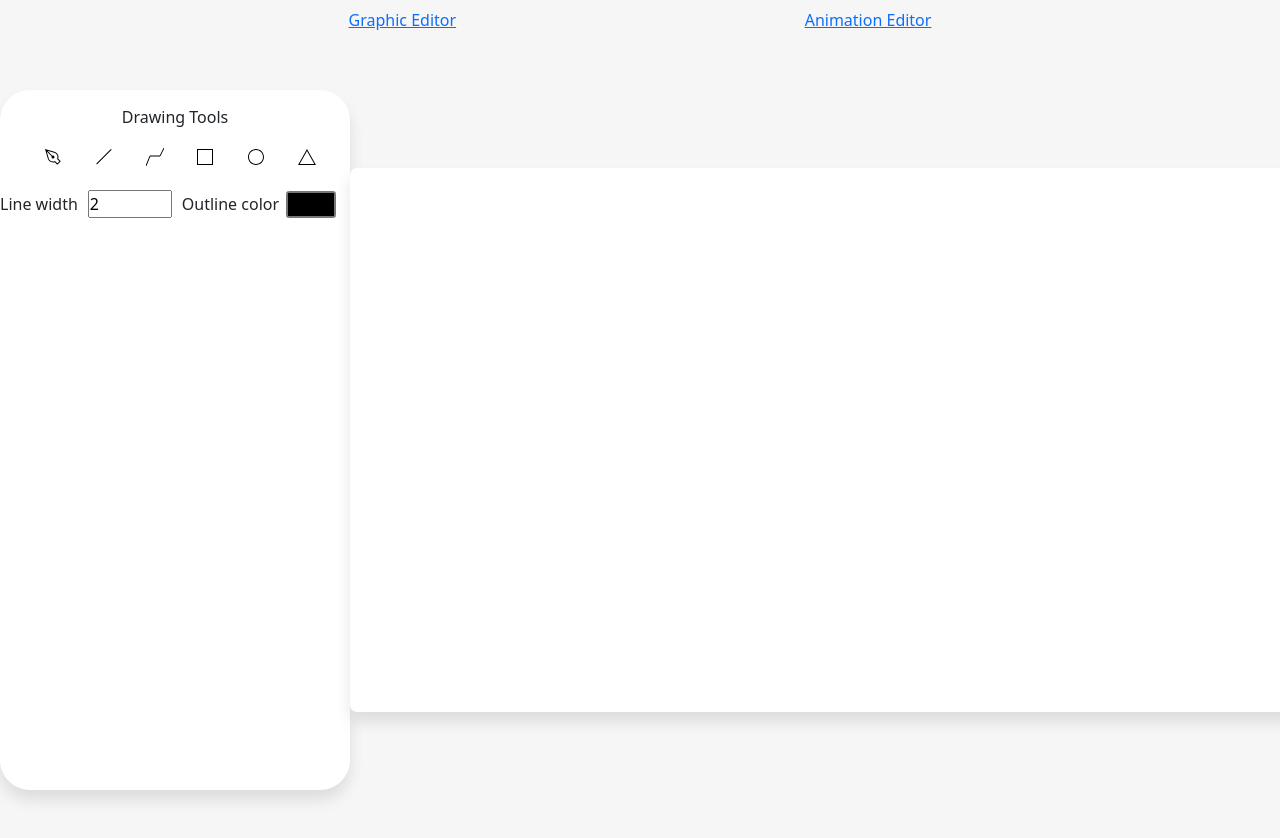
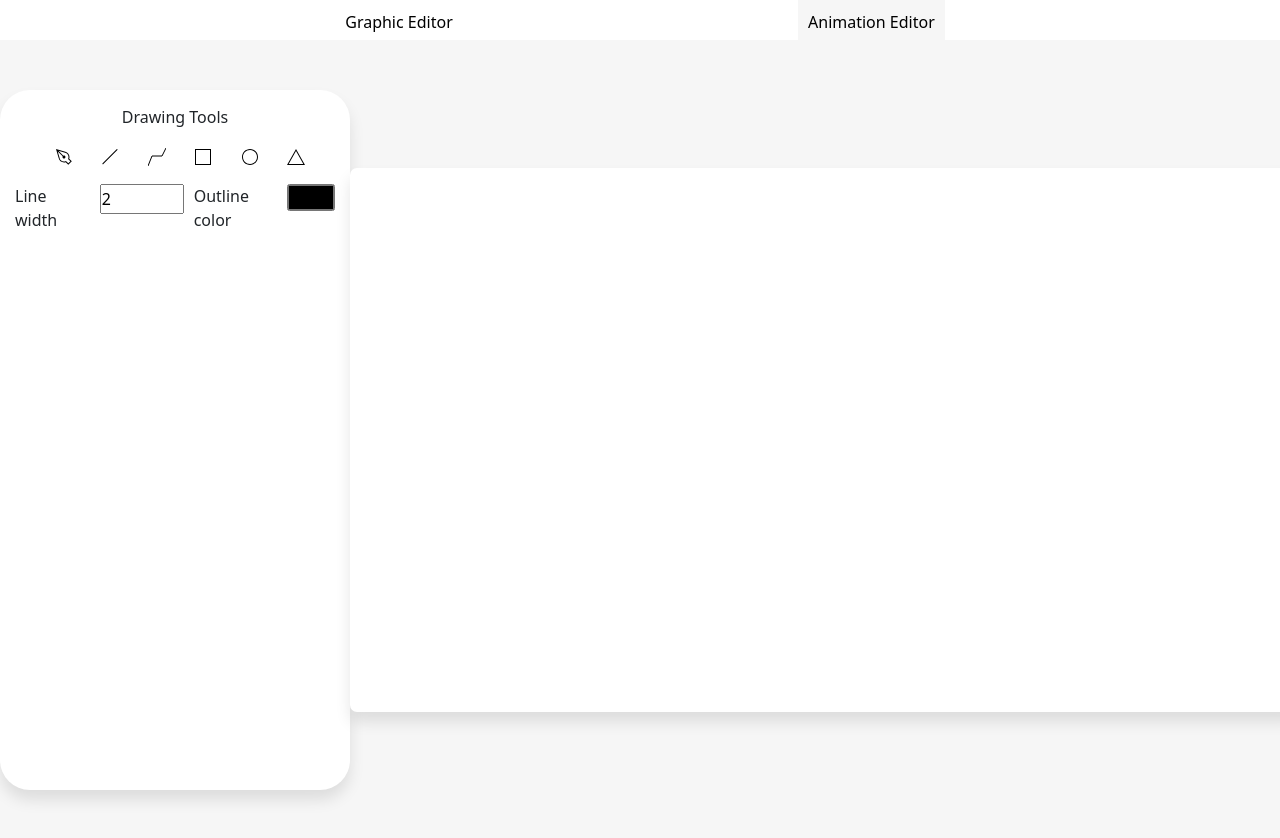
Before and after one commit to DaryaSukhanova/Story-maker, a React (Create React App) app in the folder client/: page /animation-editor in a window 1280 px wide. Shown: the top 838 px of the page. Built offline with nearby package versions, Linux system fonts and the light colour scheme.

Commit message:
changing styles for nav bar

```diff
--- a/client/src/components/Navbar.jsx
+++ b/client/src/components/Navbar.jsx
@@ -1,11 +1,15 @@
 import React from 'react';
-import {Link} from "react-router-dom";
-
+import { NavLink } from 'react-router-dom'
+import "../styles/nav-bar.scss"
 const Navbar = () => {
     return (
         <div className="nav-bar">
-            <Link to="/graphic-editor">Graphic Editor</Link>
-            <Link to="/animation-editor">Animation Editor</Link>
+            <NavLink to="/graphic-editor" activeClassName="active-link">
+                Graphic Editor
+            </NavLink>
+            <NavLink to="/animation-editor" activeClassName="active-link">
+                Animation Editor
+            </NavLink>
         </div>
     );
 };
--- a/client/src/components/SvgSettingBar.jsx
+++ b/client/src/components/SvgSettingBar.jsx
@@ -1,10 +1,10 @@
 import React from 'react';
 import toolState from "../store/toolState";
 import svgToolState from "../store/svgToolState";
-
+import "../styles/svg-toolbar.scss"
 const SvgSettingBar = () => {
     return (
-        <div className="setting-bar">
+        <div className="svg-setting-bar">
             <label htmlFor="line-width">Line width</label>
             <input
                 onChange={e => svgToolState.setLineWidth(e.target.value)}
@@ -12,7 +12,7 @@ const SvgSettingBar = () => {
                 id="line-width" type="number"
                 defaultValue={2} min={1} max={50}
             />
-            <label htmlFor="stroke-color" style={{marginRight: 7}}>Outline color</label>
+            <label htmlFor="stroke-color" >Outline color</label>
             <input id="stroke-color"
                    onChange={e => svgToolState.setFillStroke(e.target.value)}
                    type="color"
--- a/client/src/styles/animation-editor.scss
+++ b/client/src/styles/animation-editor.scss
@@ -12,6 +12,7 @@
 }
 
 .setting-block{
+  padding: 15px;
   width: 350px;
   height: 700px;
 
--- a/client/src/styles/animation-setting-block.scss
+++ b/client/src/styles/animation-setting-block.scss
@@ -9,5 +9,4 @@
 }
 .animation-setting-block-title{
   text-align: center;
-  padding: 15px;
 }
--- a/client/src/styles/app.scss
+++ b/client/src/styles/app.scss
@@ -10,7 +10,7 @@
   height: 100vh;
   max-height: 100vh;
   width: 100vw;
-  background-color: $background-color;
+  background-color: #FFFFFF;
 }
 
 .nav-bar{
--- /dev/null
+++ b/client/src/styles/nav-bar.scss
@@ -0,0 +1,14 @@
+@import "./variables";
+.nav-bar .active {
+  background: $background-color;
+
+
+}
+
+
+.nav-bar a {
+  padding: 10px;
+  height: 100%;
+  text-decoration: none;
+  color: #000000;
+}
--- a/client/src/styles/svg-toolbar.scss
+++ b/client/src/styles/svg-toolbar.scss
@@ -40,15 +40,11 @@
 }
 .svg-tool-bar-title{
   text-align: center;
-  padding: 15px 0 0 0;
 }
 .svg-setting-bar{
-  height: $toolbar-height;
+  height: 30px;
   background-color: white;
   display: flex;
-  align-items: center;
-  //position: absolute;
-  width: 100%;
-  //box-shadow: 0 4px 5px gray;
-  top: $toolbar-height;
+  justify-content: space-evenly;
+
 }
```
